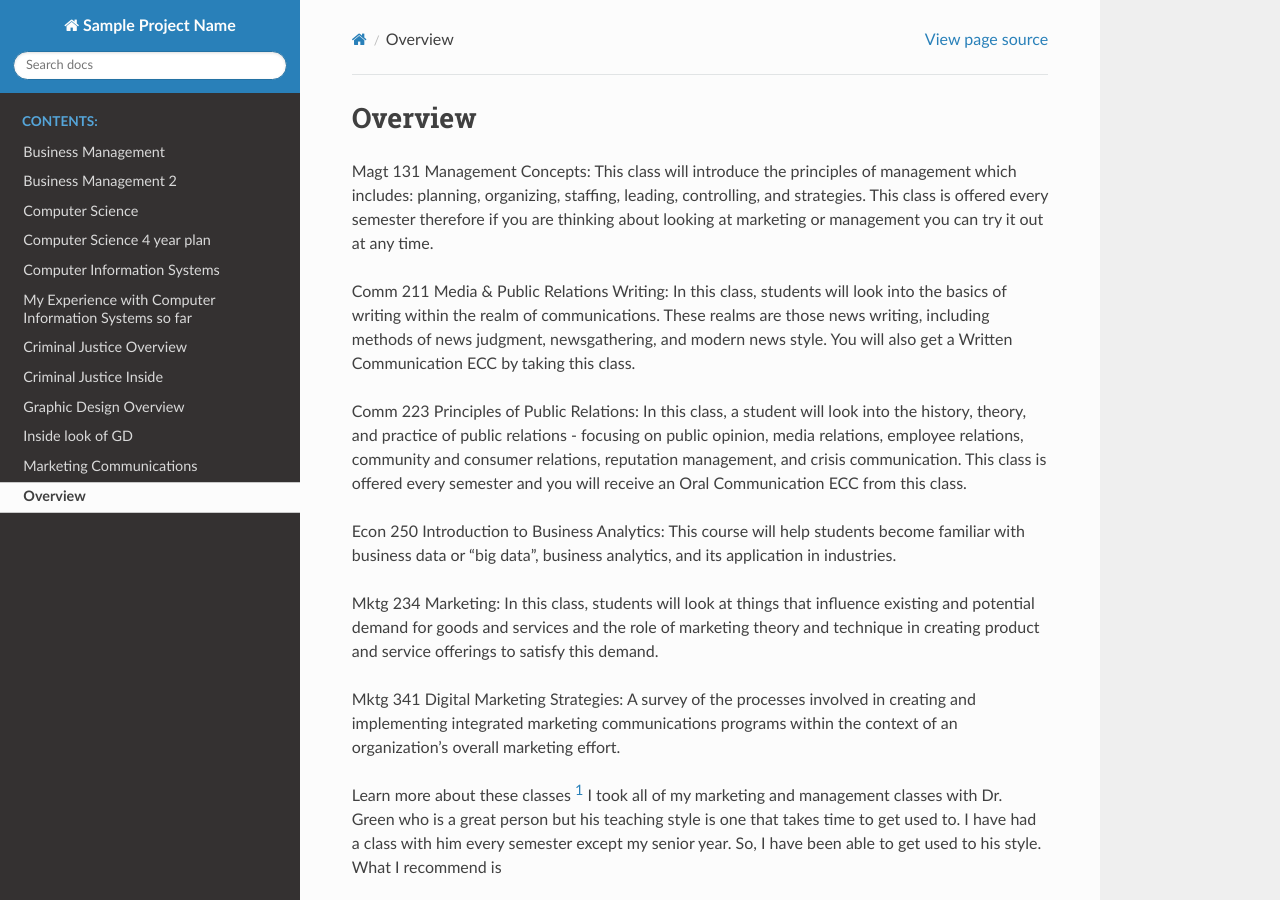
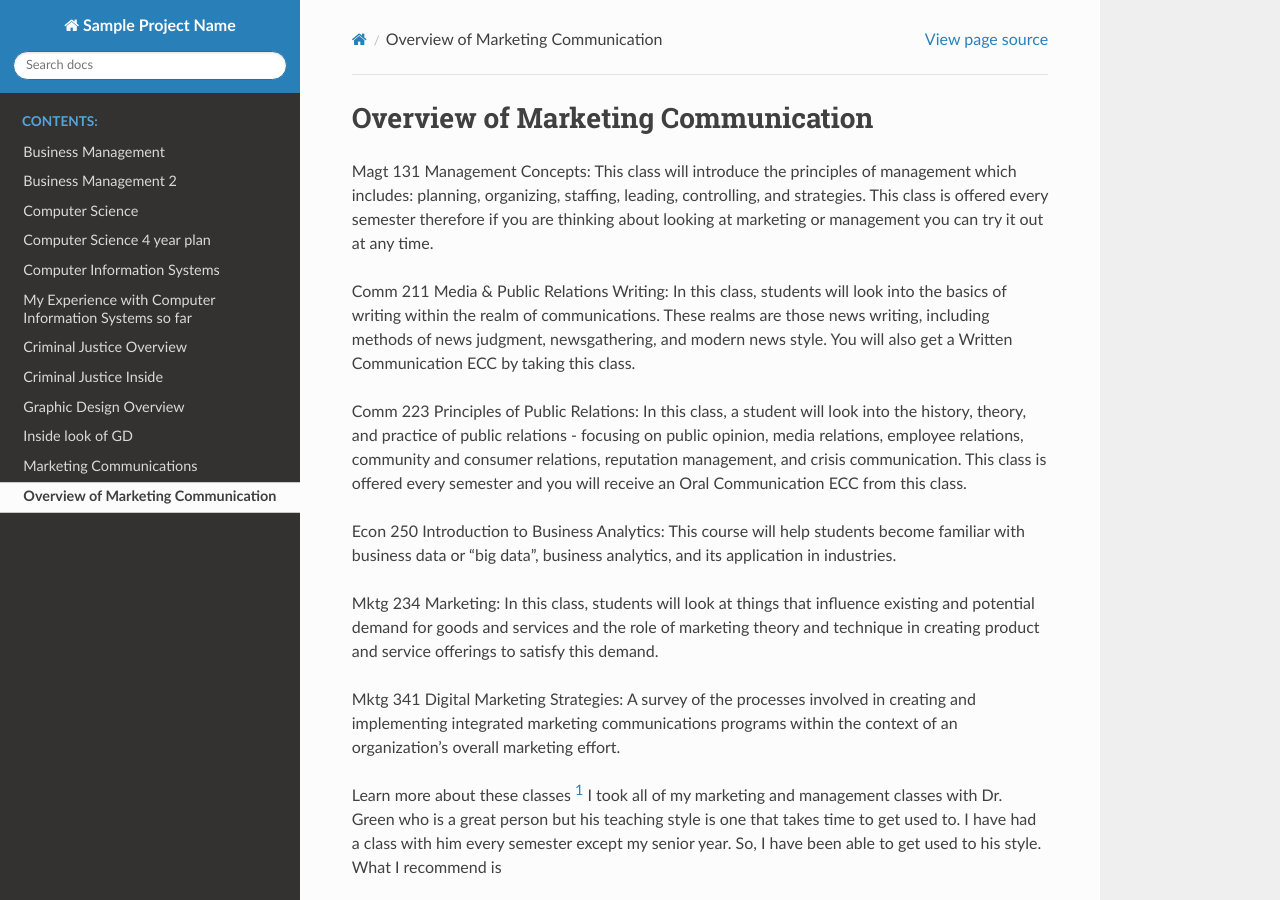
Before and after one commit to burnskatie/majors_template, a Sphinx documentation site: the page built from source/marketing_comm_two/index.rst, in a window 1280 px wide and 900 px high. Built offline with Sphinx 7.4.7 and the Read the Docs theme 2.0.0, drawn with Linux system fonts in a browser that asks for light colours.

Commit message:
edit title

```diff
--- a/source/marketing_comm_two/index.rst
+++ b/source/marketing_comm_two/index.rst
@@ -1,4 +1,4 @@
-Overview
+Overview of Marketing Communication
 ======================
 Magt 131 Management Concepts: This class will introduce the principles of management which includes: planning, organizing, staffing, leading, controlling, and strategies. This class is offered every semester therefore if you are thinking about looking at marketing or management you can try it out at any time.
 
```
